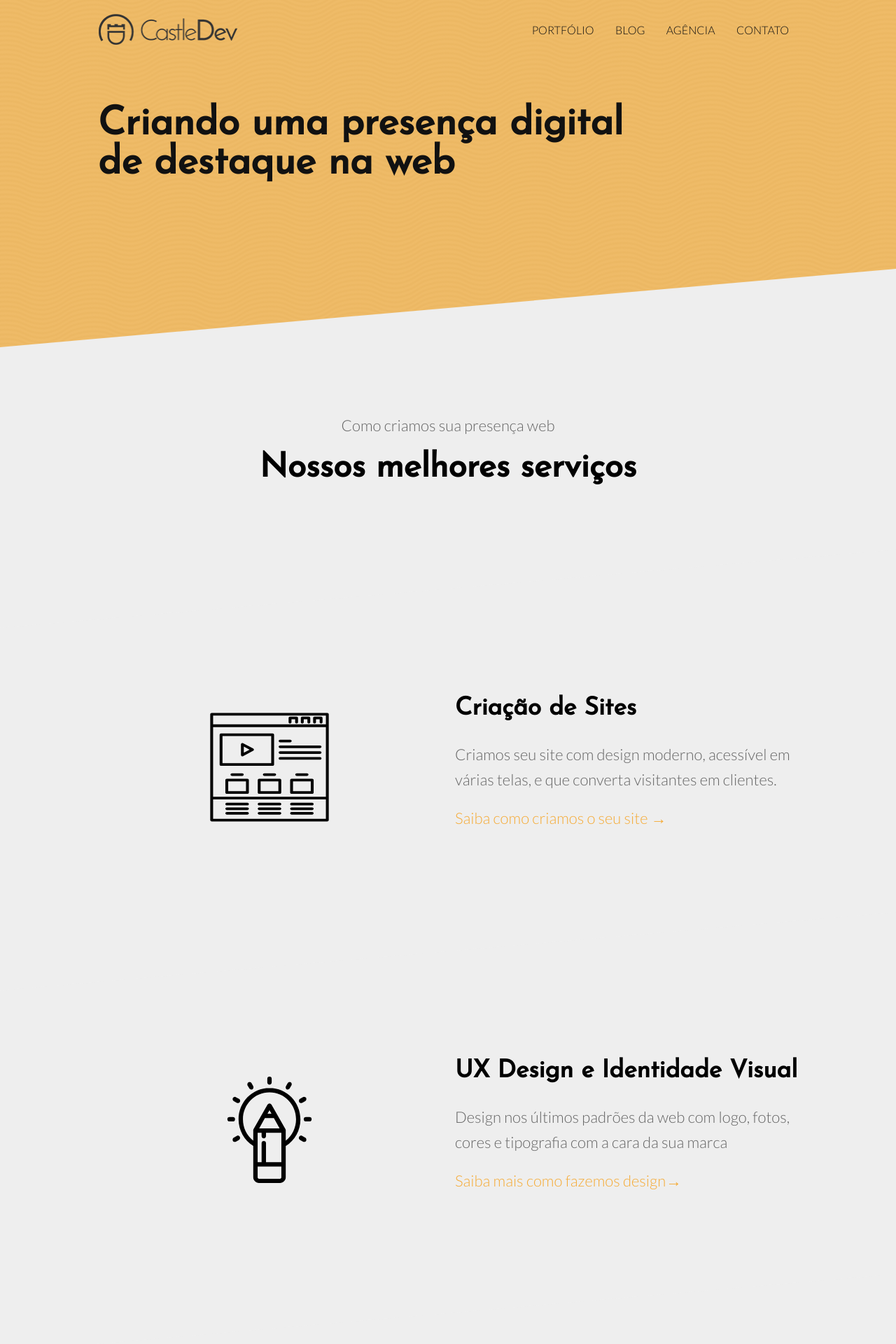
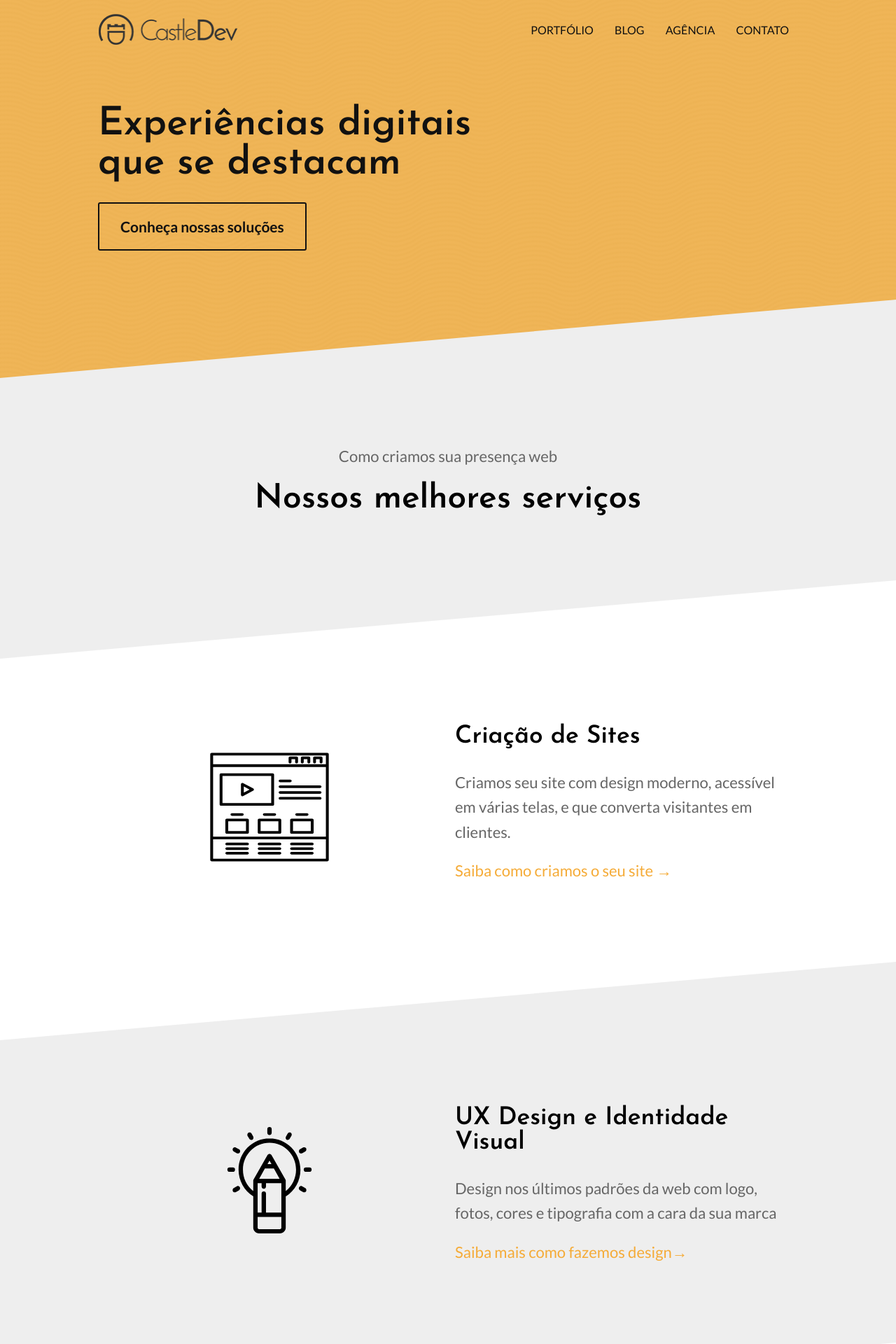
Before and after one commit to jeffklister/urban, a Jekyll site: the page built from index.html, in a window 1280 px wide. Shown: the top 1920 px of the page at 70% size. Built offline with Jekyll 4.4.1, drawn with Linux system fonts in a browser that asks for light colours; some of the changed text lies outside the part shown.

Commit message:
add pág de design.html e outras correção de layout

```diff
--- a/_data/company.yml
+++ b/_data/company.yml
@@ -3,4 +3,4 @@
 contact_email_address: castledevup@gmail.com
 contact_phone_number: (91) 918133-2350
 address: Senador Manoel Barata 1222, Belém PA
-postal_address:
+logo: logoA.png
--- a/_layouts/default.html
+++ b/_layouts/default.html
@@ -62,17 +62,22 @@
 
 					<ul class="footer-links">
 						<li>
-							<h2>{{ site.data.company.title }}</h2>
+						   <h2>{{ site.data.company.title }}</h2>
 						</li>
-						<li>{{ site.data.company.description }}</li>
-						<li><a href="{{ site.baseurl }}/feed.xml">{% include social-icon.html icon="RSS" %} Subscribe with RSS</a></li>
+
+
+						<li><a mailto="castledevup@gmail.com">{{ site.data.company.contact_email_address }}</a> </li>
+					    <li><p>{{ site.data.company.contact_phone_number }}</p> </li>
+						 <li><p>{{ site.data.company.address }}</p> </li>
+
+						<li><a href="{{ site.baseurl }}/feed.xml">{% include social-icon.html icon="RSS" %} Se inscreva no nosso feed!</a></li>
 					</ul>
 				</div>
 			</div>
 
 			<div class="legal-line">
 				<p class="container">
-					&copy; {{ site.time | date: '%Y' }} {{ site.data.company.title }}
+					&copy; {{ site.time | date: '%Y' }} {{ site.data.company.title }} Todos os direitos reservados.
 				</p>
 			</div>
 		</footer>
--- a/_sass/elements.scss
+++ b/_sass/elements.scss
@@ -1,4 +1,4 @@
-@import url('https://fonts.googleapis.com/css?family=Josefin+Sans:400|Lato:300,700');
+@import url('https://fonts.googleapis.com/css?family=Josefin+Sans:400,600|Lato:400,700');
 
 html {
 	background: $html-background-color;
@@ -11,10 +11,17 @@
 
 body {
 	font-family: 'Lato', sans-serif;
+	font-weight: 400;
 }
 
-h1, h2, h3, h4 {
+h1, h2 {
 	font-family: 'Josefin Sans', sans-serif;
+	font-weight: 600;
+}
+
+h3, h4 {
+	font-family: 'Josefin Sans', sans-serif;
+	font-weight: 400;
 }
 
 a {
@@ -23,6 +30,7 @@
 }
 
 a:hover {
+	color: $brand-color;
 	text-decoration: underline;
 }
 
--- a/_sass/layout.scss
+++ b/_sass/layout.scss
@@ -1,5 +1,6 @@
 .container,
 .text-container {
+
 	margin: 0 auto;
 	position: relative;
 	padding: 0 20px;
@@ -10,6 +11,7 @@
 	text-align: center;
 }
 .text-container {
+
 	max-width: 1000px;
 }
 
@@ -79,7 +81,7 @@
 
 	&.hero {
 		color: #111;
-		background: linear-gradient(rgba(241, 169, 54, 0.7), rgba(241, 169, 54, 0.7)),url('../images/wov.png');
+		background: linear-gradient(rgba(241, 169, 54, 0.8), rgba(241, 169, 54, 0.8)),url('../images/wov.png');
 		text-align: left;
 		margin-top: -100px;
 		padding-top: 250px;
@@ -106,10 +108,10 @@
 
 	&.hero2 {
 		color: #111;
-		background: linear-gradient(rgba(241, 169, 54, 0.7), rgba(241, 169, 54, 0.7)),url('../images/wov.png');
+		background: linear-gradient(rgba(241, 169, 54, 0.8), rgba(241, 169, 54, 0.8)),url('../images/wov.png');
 		text-align: left;
 		margin-top: -100px;
-		padding-top: 220px;
+		padding-top: 180px;
 
 
 		h2, p {
@@ -134,28 +136,35 @@
 	&.alternate {
 		background: #eee;
 	}
+
+	&.alternate img {
+		padding-bottom: 25px;
+	}
 }
 
 
 .button {
-	color: $brand-color;
+
+	border: 2px solid #111;
+	background: transparent;
+	color: #111;
+	font-size: 21px;
+	font-weight: bold;
 	text-decoration: none;
 	padding: 20px 30px;
 	border-radius: 3px;
 	transition: 0.2s ease-in-out;
-	border: 1px solid #111;
-	background: #111;
+
 	cursor: pointer;
 
 	&:hover {
+		text-decoration: none;
 		background: #111;
 		color: $brand-color;
 		transition: .25s ease-in-out;
 	}
 
-	&:active {
-		border-bottom: 2px solid #111;
-	}
+
 }
 
 .halves {
--- a/css/screen.scss
+++ b/css/screen.scss
@@ -1,7 +1,7 @@
 ---
 ---
 
-$pattern: "{{ site.baseurl }}/images/pattern.png";
+$pattern: "{{ site.baseurl }}/images/wov.png";
 $screenshot-buttons: "{{ site.baseurl }}/images/screenshot-buttons.svg";
 
 $brand-color: #F5AB37;
--- a/index.html
+++ b/index.html
@@ -4,11 +4,18 @@
 
 <section class="hero diagonal">
 	<div class="container">
-		<h2 class="editable">Criando uma presença digital <br> de destaque na web</h2>
-</p>
-		<!-- <p><a class="button alt" href="{{ site.baseurl }}/portfolio/">Conheça nossas soluções</a></p> -->
+
+			<h2>Experiências digitais <br>
+			que se destacam</h2>
+
+
+
+
+		  <br>
+		  <a class="button" href="{{ site.baseurl }}/servicos/">Conheça nossas soluções</a>
 	</div>
 </section>
+
 
 <section class="diagonal alternate text-center">
 	<div class="container">
@@ -17,7 +24,7 @@
 	</div>
 </section>
 
-<section class="diagonal alternate">
+<section class="diagonal">
 	<div class="container halves">
 		<div>
 			<ul class="image-list">
@@ -48,12 +55,12 @@
 			<h2 class="editable">UX Design e Identidade Visual</h2>
 			<p class="editable">
 				Design nos últimos padrões da web com logo, fotos, cores e tipografia com a cara da sua marca</p>
-				<p class="editable"><a href="{{ site.baseurl }}/portfolio/">Saiba mais como fazemos design&rarr;</a></p>
+				<p class="editable"><a href="{{ site.baseurl }}/design/">Saiba mais como fazemos design&rarr;</a></p>
 		</div>
 	</div>
 </section>
 
-<section class="diagonal alternate">
+<section class="diagonal">
 	<div class="container halves">
 		<div>
 			<ul class="image-list">
@@ -70,10 +77,10 @@
 	</div>
 </section>
 
-<section class="diagonal alternate">
+<section class="diagonal">
 	<div class="container halves">
 		<div>
-			<h2 class="editable">Nossos melhores resultados</h2>
+			<h2 class="editable">Conheça nossos resultados</h2>
 			<p class="editable">De blogs a lojas virtuais, a Castle tem a solução digital ideal para você.</p>
 			<p class="editable"><a href="{{ site.baseurl }}/portfolio/">Ver mais projetos &rarr;</a></p>
 		</div>
@@ -87,32 +94,17 @@
 	</div>
 </section>
 
-<section class="diagonal alternate">
+<section class="hero2 diagonal">
 	<div class="container">
-		<h2>Pronto para ter uma presença de destaque na web? </h2>
-		<form action="{{ site.baseurl }}/contact-success/" method="post" class="contact-form">
-			<input type="hidden" name="_to" value="support@example.com" />
-			<input type="text" name="_gotcha" style="display: none;" />
 
 			<div class="halves">
 				<div>
-					<label for="name">Nome</label>
-					<input type="text" name="first-name" id="first-name" placeholder="Seu nome" />
+					<h2>Vamos conversar sobre o seu projeto?</h2>
+
 				</div>
-
 				<div>
-					<label for="name">Sobrenome</label>
-					<input type="text" name="last-name" id="last-name" placeholder="Doe" />
+					<a class="button alt" href="{{ site.baseurl }}/contact/">Conheça nossas soluções</a>
 				</div>
 			</div>
-
-			<label for="email">Email</label>
-			<input type="email" name="email" id="email" placeholder="john@example.com" required />
-
-			<label for="message">Mensagem</label>
-			<textarea name="message" id="message" placeholder="Hi There..."></textarea>
-
-			<input type="submit" value="Enviar mensagem" />
-		</form>
 	</div>
 </section>
```
Also changed, not shown: design.html (added, +120 -0 lines), 1 other file.
